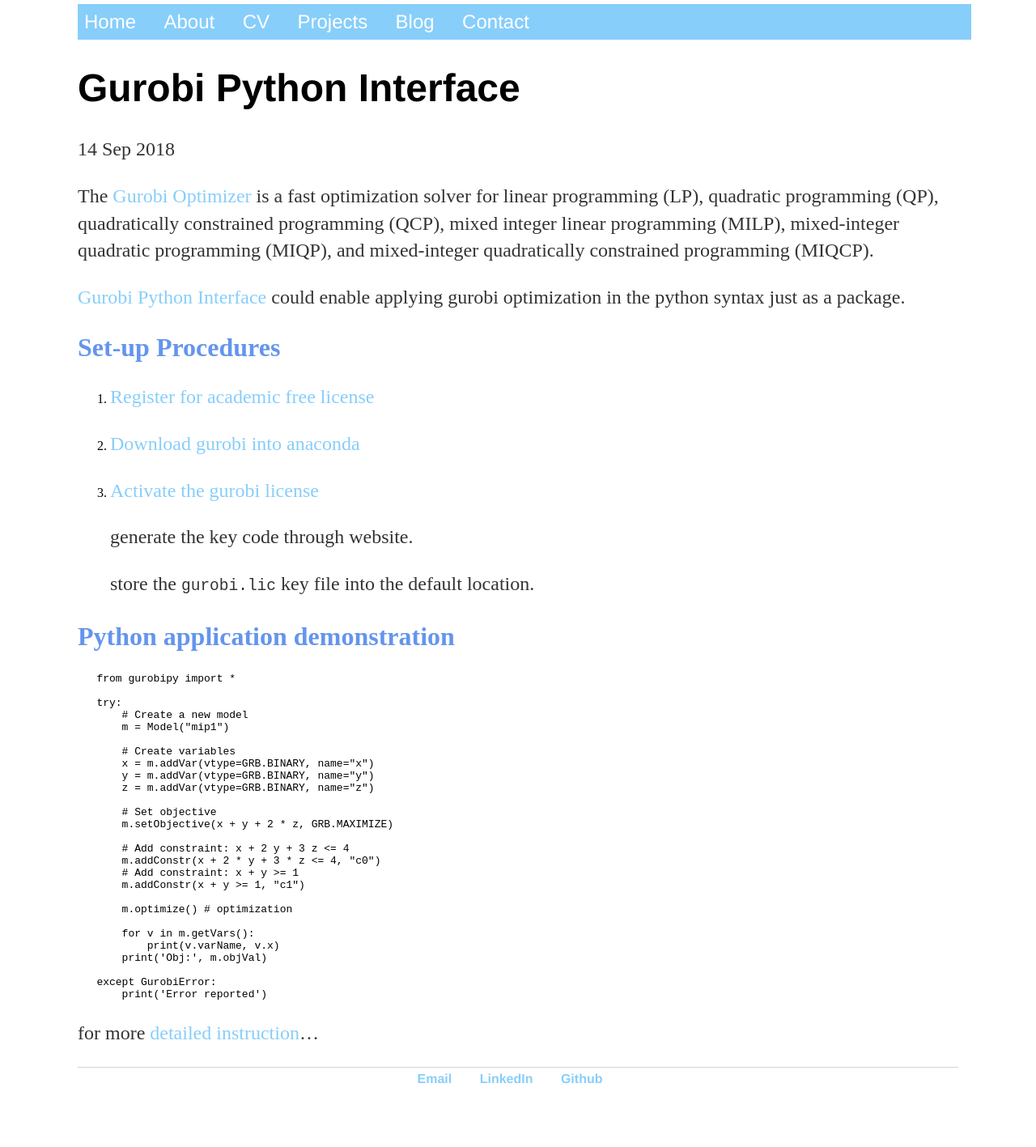
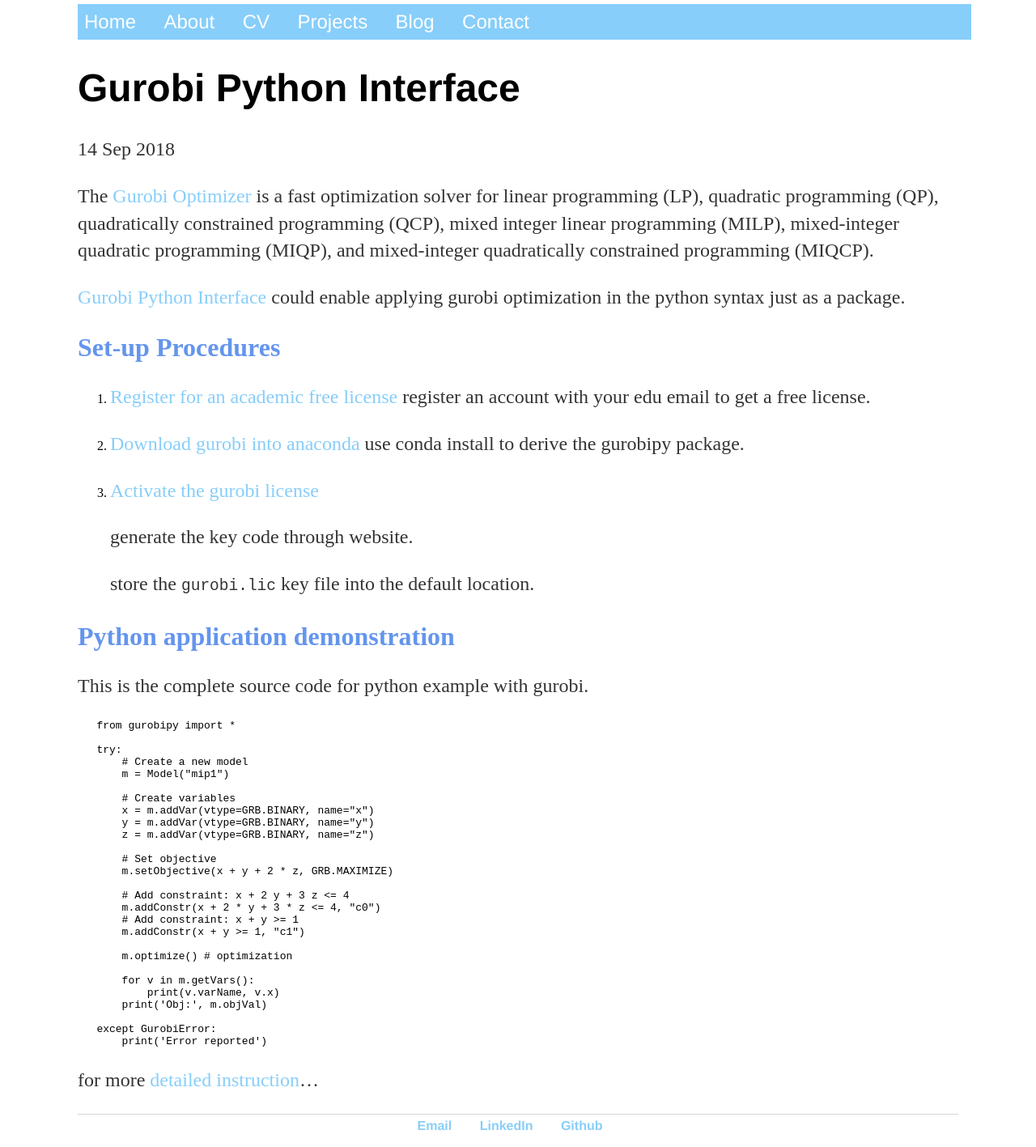
Before and after one commit to xiaohui-victor-li/xiaohui-victor-li.github.io, a Jekyll site: the page built from _posts/2018-09-14-gurobi.md, in a window 1280 px wide. Shown: the whole page at 81% size. Built offline with Jekyll 4.4.1, drawn with Linux system fonts in a browser that asks for light colours; before the commit the page ends 1359 px from its top, so only the background shows below that.

Commit message:
Update 2018-09-14-gurobi.md

```diff
--- a/_posts/2018-09-14-gurobi.md
+++ b/_posts/2018-09-14-gurobi.md
@@ -11,11 +11,11 @@
 
 ## Set-up Procedures
 
-1. [Register for academic free license](http://www.gurobi.com/downloads/licenses/license-center)
-
+1. [Register for an academic free license](http://www.gurobi.com/downloads/licenses/license-center)
+   register an account with your edu email to get a free license.
 
 2. [Download gurobi into anaconda](http://www.gurobi.com/documentation/8.0/quickstart_mac/installing_the_anaconda_py.html)
-
+   use conda install to derive the gurobipy package.
 
 
 3. [Activate the gurobi license](http://www.gurobi.com/documentation/8.0/quickstart_mac/retrieving_a_free_academic.html#subsection:academiclicense)
@@ -27,6 +27,7 @@
 
 
 ##  Python application demonstration
+This is the complete source code for python example with gurobi.
 
 <pre class="prettyprint">
    from gurobipy import *
```
